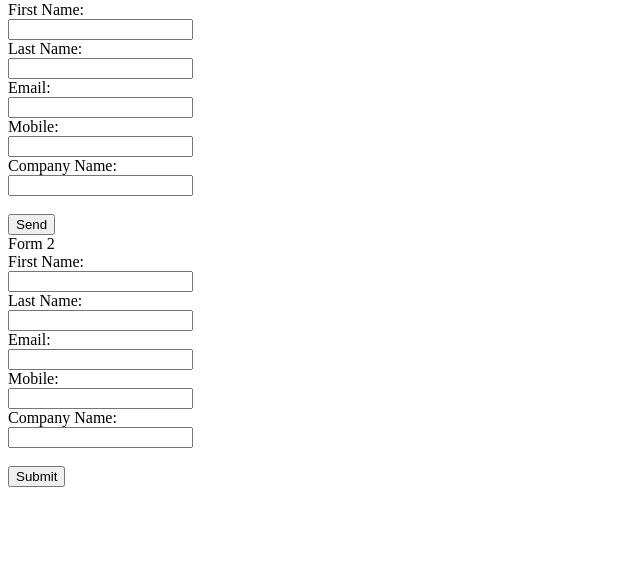
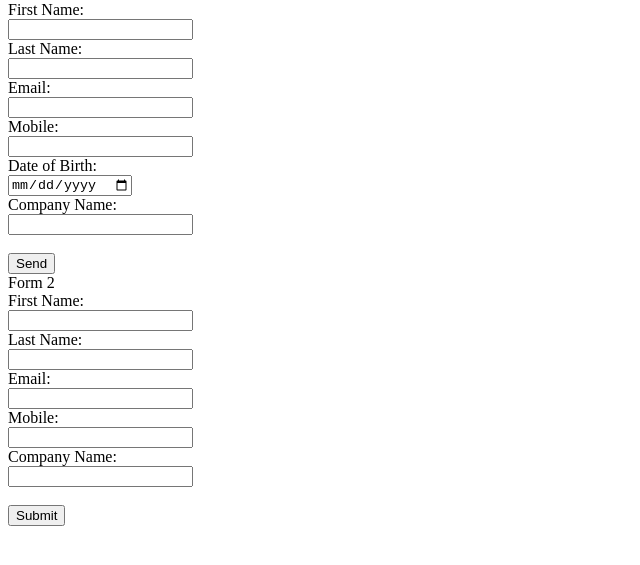
Before and after one commit to hackforce-squad/web, a plain HTML site: page index.html in a window 1280 px wide. Shown: the part 79-644 px from the top of the page, without its empty margins (0-640 px from the left). Drawn offline with Linux system fonts and the light colour scheme.

Commit message:
Update index.html

```diff
--- a/index.html
+++ b/index.html
@@ -30,6 +30,9 @@ window.fcSettings = {
 
         <label for="mobile">Mobile:</label><br>
         <input type="tel" id="mobile" name="mobile" required><br>
+
+                <label for="dob">Date of Birth:</label><br>
+        <input type="date" id="dob" name="DOB" required><br>
 
         <label for="company_name">Company Name:</label><br>
         <input type="text" id="company_name" name="company_name" required><br><br>
```
